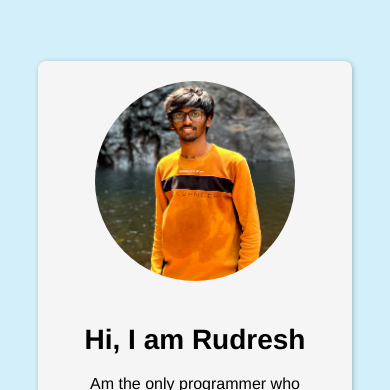
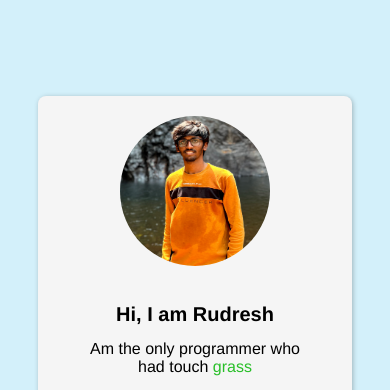
Before and after one commit to RudreshGaonkar/Rudresh_Gaonkar, a plain HTML site: page index.html in a window 390 px wide. Shown: the part 143-533 px from the top of the page. Drawn offline with Linux system fonts and the light colour scheme.

Commit message:
final commit

```diff
--- a/styles/mobileLayout.css
+++ b/styles/mobileLayout.css
@@ -18,20 +18,16 @@
     }
 
     .profile{
-        width: 200px;
-        height: 200px;
+        width: 150px;
+        height: 150px;
         border-radius: 50%;
-        /* padding-left: 10px;
-        padding-right: 10px;
-        padding-top: 10px;
-        padding-bottom: 10px; */
         padding: 0;
         margin: 0;
         object-fit: cover;
     }
 
     h1{
-        font-size: 28px;
+        font-size: 20px;
     }
 
     p{
```
